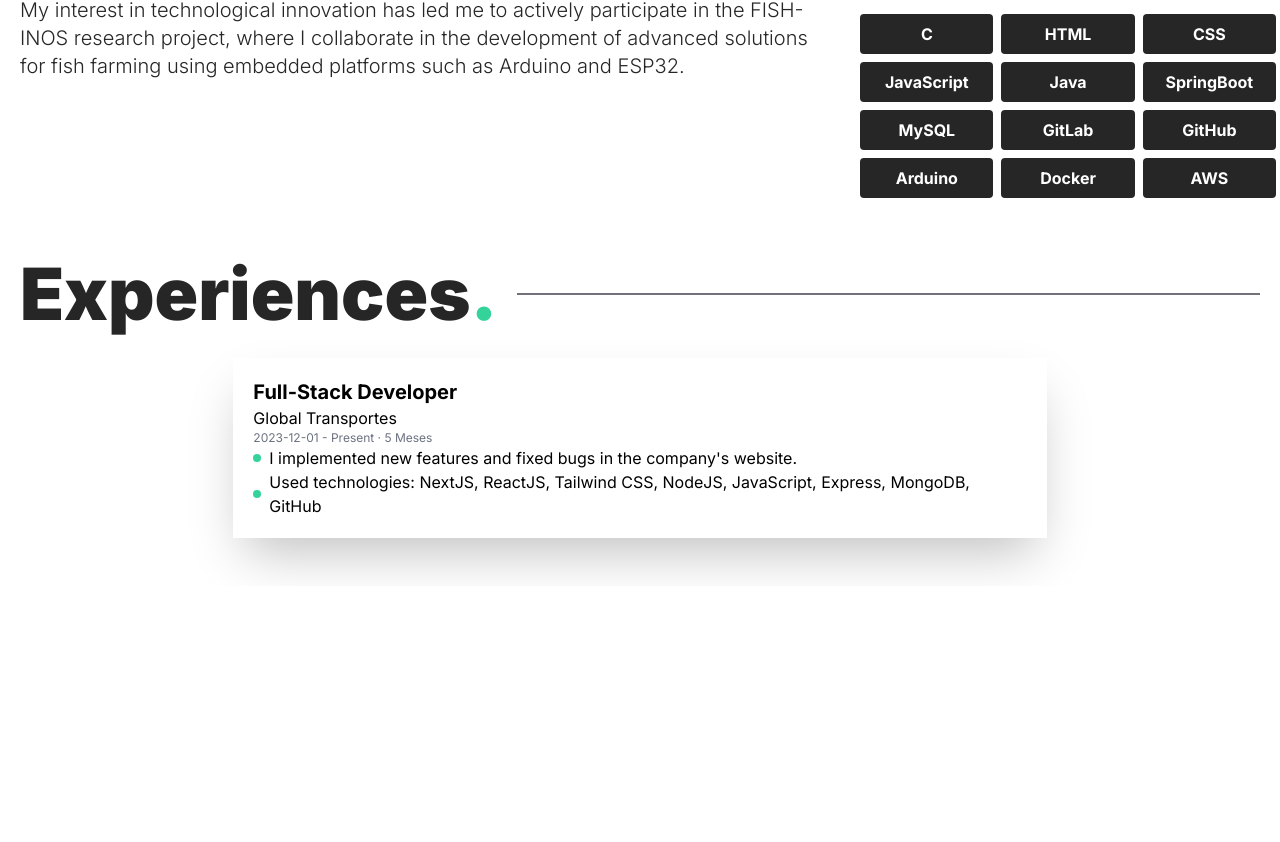
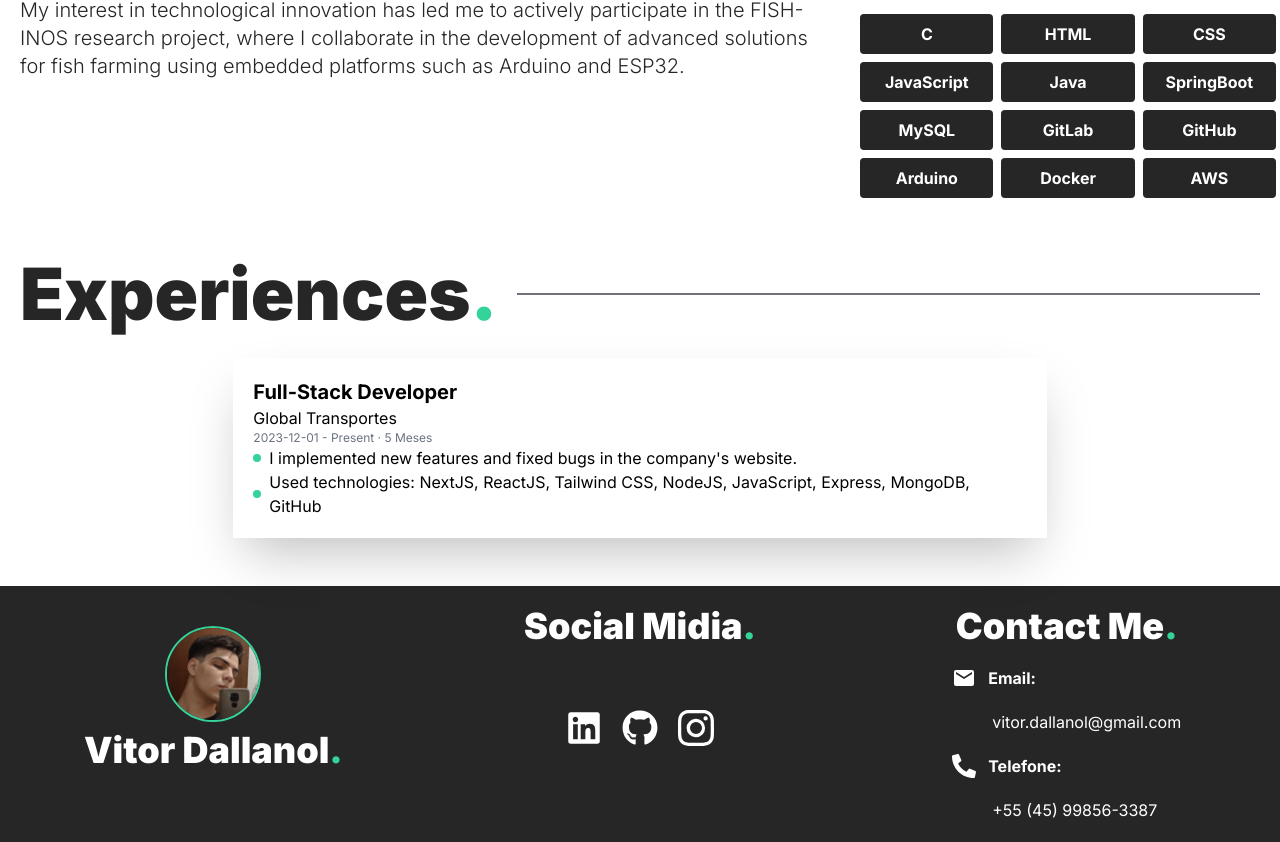
Before and after one commit to Crautor/Portfolio, a Next.js app: page / in a window 1280 px wide. Shown: the part 2414-3256 px from the top of the page. Before the commit the page ends 3000 px from the top, so only its background shows below. Built offline with nearby package versions, Linux system fonts and the light colour scheme.

Commit message:
Feat: Footer now is created

```diff
--- a/src/app/page.jsx
+++ b/src/app/page.jsx
@@ -5,7 +5,7 @@ import InitialScreen from '@/components/InitialScreen';
 import LanguageCarousel from '@/components/languageCarousel';
 import AboutMe from '@/components/aboutMe';
 import Experiences from '@/components/experiences';
-
+import Footer from '@/components/footer';
 const Home = () => {
   return (
     <div className='h-auto w-full '>
@@ -13,6 +13,7 @@ const Home = () => {
       <LanguageCarousel />
       <AboutMe />
       <Experiences />
+      <Footer />
     </div>
   );
 };
--- a/src/components/InitialScreen/index.jsx
+++ b/src/components/InitialScreen/index.jsx
@@ -7,7 +7,7 @@ import React from 'react';
 import actualAge from '@/utils/actualAge';
 
 
-const index = () => {
+const InitialScreen = () => {
   return (
     <div className='w-full h-screen md:p-0 xxs:p-2 bg-neutral-800 flex flex-col items-center justify-center'>
       <div className='flex flex-col gap-5'>
@@ -39,4 +39,4 @@ const index = () => {
   );
 };
 
-export default index;
+export default InitialScreen;
--- a/src/components/experiencesCard/index.jsx
+++ b/src/components/experiencesCard/index.jsx
@@ -3,7 +3,7 @@ import React from 'react';
 // Utils
 import spentTime from '@/utils/spentTime';
 
-const index = ({ job, company, startAt, endAt, description, current }) => {
+const experiencesCard = ({ job, company, startAt, endAt, description, current }) => {
   return (
     <div className='flex flex-col shadow-2xl p-5 hover:bg-white/80 hover:scale-105 duration-500 rounded-'>
       <p className='text-xl font-bold'>{job}</p>
@@ -24,4 +24,4 @@ const index = ({ job, company, startAt, endAt, description, current }) => {
   );
 };
 
-export default index;
+export default experiencesCard;
--- /dev/null
+++ b/src/components/footer/index.jsx
@@ -0,0 +1,87 @@
+import React from 'react';
+
+// Icons
+import { BsInstagram } from 'react-icons/bs';
+import { FaLinkedin, FaPhoneAlt, FaGithub } from 'react-icons/fa';
+import { MdEmail } from 'react-icons/md';
+
+const footer = () => {
+  return (
+    <div className='h-auto w-full bg-neutral-800 flex md:flex-row xxs:flex-col md:justify-between items-start p-5  xxs:gap-10 '>
+      <div className='flex items-center md:w-1/3 xxs:w-full pt-5 justify-center flex-col gap-2'>
+        <img
+          src='/Image/Vitor.jpeg'
+          alt=''
+          className='w-24 rounded-full border-emerald-400 border-2'
+        />
+        <span className='text-white font-black lg:text-4xl xxs:text-xl'>
+          Vitor Dallanol<span className='text-emerald-400'>.</span>
+        </span>
+      </div>
+
+      <div className='flex flex-col md:w-1/3 xxs:w-full h-full xxs:gap-5 md:gap-16 items-center justify-center'>
+        <div className='flex items-center justify-center h-1/3'>
+          <span className='text-white font-black lg:text-4xl xxs:text-xl xxs:text-center md:text-start'>
+            Social Midia<span className='text-emerald-400'>.</span>
+          </span>
+        </div>
+        <div className='flex gap-5 justify-center items-center h-2/3 '>
+          <a
+            href='https://www.linkedin.com/in/vitorhugodallanol/'
+            className='text-white hover:text-emerald-400 hover:scale-105 duration-500'
+          >
+            <FaLinkedin className='text-4xl' />
+          </a>
+          <a
+            href='https://github.com/crautor'
+            className='text-white hover:text-emerald-400 hover:scale-105 duration-500'
+          >
+            <FaGithub className='text-4xl' />
+          </a>
+          <a
+            href='https://www.https://www.instagram.com/crautor/'
+            className='text-white hover:text-emerald-400 hover:scale-105 duration-500'
+          >
+            <BsInstagram className='text-4xl' />
+          </a>
+        </div>
+      </div>
+
+      <div className='md:w-1/3 xxs:w-full flex flex-col justify-center items-center gap-5 '>
+        <div className='flex items-center justify-center'>
+          <span className='text-white font-black lg:text-4xl xxs:text-xl xxs:text-center md:text-start'>
+            Contact Me<span className='text-emerald-400'>.</span>
+          </span>
+        </div>
+        <div className='flex flex-col gap-5 '>
+          <div className='flex flex-col'>
+            <div className='flex items-center w-full gap-3 text-white'>
+              <span className='text-white'>
+                <MdEmail className='text-2xl' />
+              </span>
+              <span className='font-bold text-white'>Email:</span>
+            </div>
+            <div className='flex flex-col justify-center md:pl-10 xxs:pt-5'>
+              <span className='text-white md:text-base xxs:text-sm '>
+                vitor.dallanol@gmail.com
+              </span>
+            </div>
+          </div>
+          <div className='flex flex-col '>
+            <div className='flex items-center gap-3 text-white'>
+              <FaPhoneAlt className='text-2xl' />
+              <span className='font-bold'>Telefone:</span>
+            </div>
+            <div className='flex flex-col justify-center md:pl-10 xxs:pt-5'>
+              <span className='text-white md:text-base xxs:text-sm '>
+                +55 (45) 99856-3387
+              </span>
+            </div>
+          </div>
+        </div>
+      </div>
+    </div>
+  );
+};
+
+export default footer;
--- a/src/components/languageCarousel/index.jsx
+++ b/src/components/languageCarousel/index.jsx
@@ -7,7 +7,7 @@ import imageArray from '@/utils/imageArray';
 // Styles
 import './style.css';
 
-const index = () => {
+const languageCarousel = () => {
   useEffect(() => {
     var tx = 0;
     var ty = 10;
@@ -63,4 +63,4 @@ const index = () => {
   );
 };
 
-export default index;
+export default languageCarousel;
```
Also changed, not shown: public/Image/Vitor.jpeg (added).
